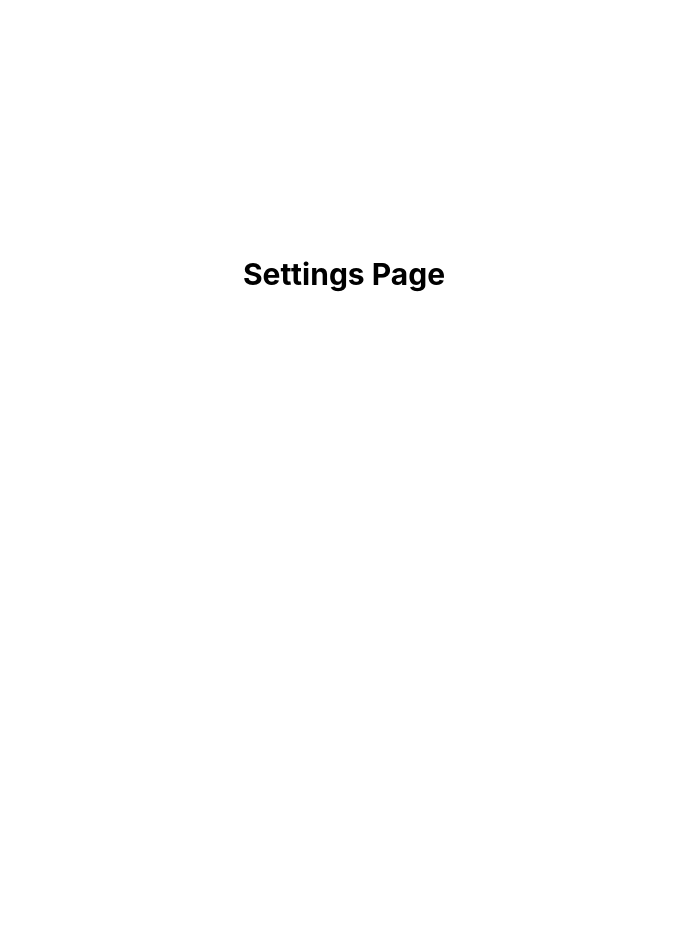
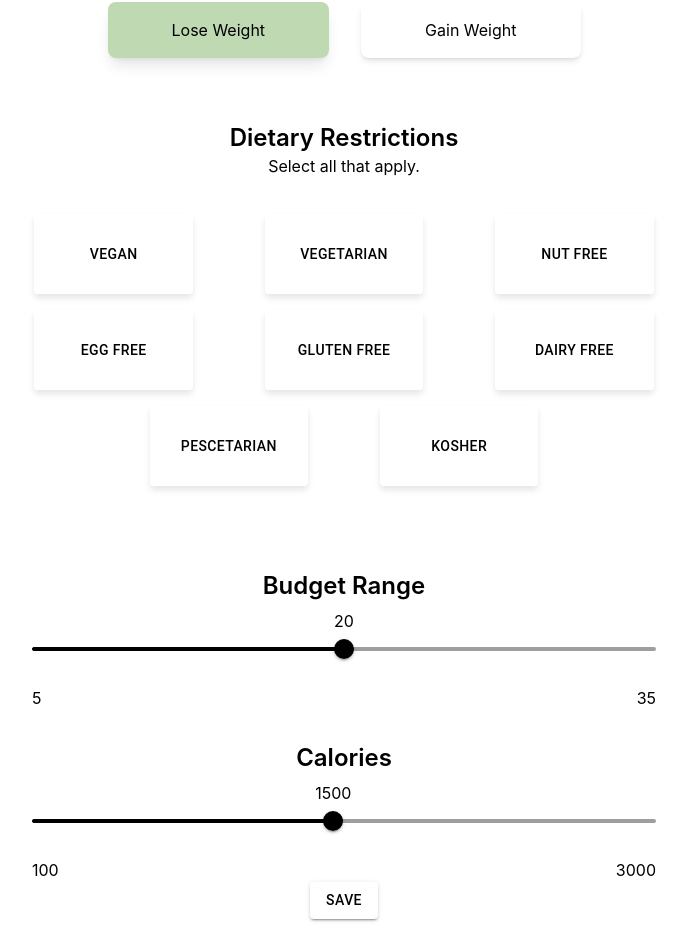
Before and after one commit to AishwaryaSudarshan/BudgetBod, a React (Create React App) app in the folder client/: page /settings in a window 1280 px wide. Shown: the part 198-1150 px from the top of the page, without its empty margins (296-983 px from the left). Before the commit the page ends 872 px from the top, so only its background shows below. Built offline with nearby package versions, Linux system fonts and the light colour scheme.

Commit message:
update settings and preferences page

```diff
--- a/client/src/pages/SettingsPage.js
+++ b/client/src/pages/SettingsPage.js
@@ -1,11 +1,189 @@
-import React from 'react';
+import React, { useState } from 'react';
+import { Slider, Button } from '@mui/material';
+import { Logout } from '@mui/icons-material';
 
-function SettingsPage() {
+const Preferences = () => {
+  const [goal, setGoal] = useState('lose');
+  const [dietaryRestrictions, setDietaryRestrictions] = useState([]);
+  const [budget, setBudget] = useState(20);
+  const [calories, setCalories] = useState(1500);
+
+  const handleDietaryChange = (restriction) => {
+    if (dietaryRestrictions.includes(restriction)) {
+      setDietaryRestrictions(dietaryRestrictions.filter((item) => item !== restriction));
+    } else {
+      setDietaryRestrictions([...dietaryRestrictions, restriction]);
+    }
+  };
+
+  const [recipes, setRecipes] = useState([]);
+  const handleSubmit = async (event) => {
+    event.preventDefault();
+    const formData = {
+      goal,
+      dietaryRestrictions,
+      budget,
+      calories
+    };
+    try {
+      const response = await fetch('http://localhost:5000/api/generate-recipes', {
+        method: 'POST',
+        headers: {
+          'Content-Type': 'application/json',
+        },
+        body: JSON.stringify(formData),
+      });
+
+      if (response.ok) {
+        const data = await response.json();
+        setRecipes(data);
+      } else {
+        console.error('Failed to send form data');
+        // Handle error gracefully, e.g., display an error message to the user
+      }
+    } catch (error) {
+      console.error('Error:', error);
+      // Handle network errors
+    }
+  };
+
+  const RecipeCard = ({ recipe }) => {
+    return (
+      <div className="recipe-card">
+        <h3>{recipe.nameOfDish}</h3>
+        {/* Add other details like calories, price, ingredients, etc. */}
+      </div>
+    );
+  };
+
+
   return (
-    <div className="flex justify-center items-center h-screen">
-      <h1 className="text-3xl font-bold">Settings Page</h1>
+    <div className="container mx-auto px-4 py-4">
+      <div className='flex w-full h-12 gap-x-96'>
+        <h1 className="text-3xl font-bold mb-36 mr-60 ml-64">Preferences</h1>
+        <div className='flex align-items justify-center mx-20'>
+        <Button variant="contained"
+          color="secondary"
+          startIcon={<Logout />}
+          sx={{
+            backgroundColor: 'white',
+            '&:hover': {
+              backgroundColor: '#BFDAB3',
+            },
+            color: 'black',
+          }} >
+          Logout</Button>
+        </div>
+      </div>
+    <div className='text-center'>
+      <form onSubmit={handleSubmit}>
+        <div className="text-2xl font-semibold mb-8 text-center">Goal</div>
+        <div className="mb-16 flex justify-center gap-x-8">
+          <button type="button" className={`px-16 py-4 rounded-lg ${goal === 'lose' ? 'bg-[#BFDAB3] shadow-lg' : 'bg-white shadow-md'}`} onClick={() => setGoal('lose')}>Lose Weight</button>
+          <button type="button" className={`px-16 py-4 rounded-lg ${goal === 'gain' ? 'bg-[#BFDAB3] shadow-lg' : 'bg-white shadow-md'}`} onClick={() => setGoal('gain')}>Gain Weight</button>
+        </div>
+        <h2 className="text-2xl font-semibold">Dietary Restrictions</h2>
+        <p className='mb-8'>Select all that apply.</p>
+        <div className='flex justify-center'>
+        <div className='flex flex-wrap gap-y-2 gap-x-16 mb-16 justify-center w-2/3'>
+          {['Vegan', 'Vegetarian', 'Nut Free', 'Egg Free', 'Gluten Free', 'Dairy Free', 'Pescetarian', 'Kosher'].map((restriction, index) => (
+            <div key={restriction} className={`flex justify-center w-1/5 p-1 ${index % 2 === 0 ? 'pr-1' : 'pl-1'}`}>
+              <Button
+                variant="outlined"
+                onClick={() => handleDietaryChange(restriction)}
+                className="h-20 w-64"
+                style={{
+                  color: 'black',
+                  borderColor: dietaryRestrictions.includes(restriction) ? '#BFDAB3' : 'white',
+                  backgroundColor: dietaryRestrictions.includes(restriction) ? '#BFDAB3' : '',
+                  boxShadow:'0px 4px 6px rgba(0, 0, 0, 0.1)',
+                }}
+              >
+                {restriction}
+              </Button>
+            </div>
+          ))}
+        </div>
+        </div>
+
+        <h2 className="text-2xl font-semibold my-4 mb-8">Budget Range</h2>
+        <div className='flex flex-col items-center space-y-4'>
+        <div className='relative w-1/2'>
+          <Slider
+            value={budget}
+            onChange={(e, newVal) => setBudget(newVal)}
+            aria-labelledby="budget-slider"
+            min={5}
+            max={35}
+            style={{ color: 'black' }}
+          />
+          <div
+            className='absolute'
+            style={{
+              left: `${((budget - 5) / (35 - 5)) * 100}%`,
+              top: '-25px',
+              transform: 'translateX(-50%)',
+              color: 'black'
+            }}
+          >
+            {budget}
+          </div>
+        </div>
+        <div className='flex justify-between w-1/2 text-black'>
+          <span>5</span>
+          <span>35</span>
+        </div>
+      </div>
+        <h2 className="text-2xl font-semibold my-8">Calories</h2>
+        <div className='flex flex-col items-center space-y-4'>
+        <div className='relative w-1/2'>
+          <Slider
+            value={calories}
+            onChange={(e, newVal) => setCalories(newVal)}
+            aria-labelledby="budget-slider"
+            min={100}
+            max={3000}
+            style={{ color: 'black' }}
+          />
+          <div
+            className='absolute'
+            style={{
+              left: `${((calories - 100) / (3000 - 100)) * 100}%`,
+              top: '-25px',
+              transform: 'translateX(-50%)',
+              color: 'black'
+            }}
+          >
+            {calories}
+          </div>
+        </div>
+        <div className='flex justify-between w-1/2 text-black'>
+          <span>100</span>
+          <span>3000</span>
+        </div>
+      </div>
+      <div className='mb-8'>
+        <Button type="submit"
+        variant="contained"
+        sx={{
+          backgroundColor: 'white',
+          '&:hover': {
+            backgroundColor: '#BFDAB3',
+          },
+          color: 'black',
+        }}>
+          Save
+        </Button>
+      </div>
+      </form>
+      </div>
+      <div className="recipes-container">
+      {recipes.map((recipe) => (
+        <RecipeCard key={recipe.nameOfDish} recipe={recipe} />
+      ))}
+      </div>
     </div>
   );
-}
+};
 
-export default SettingsPage;
+export default Preferences;
```
